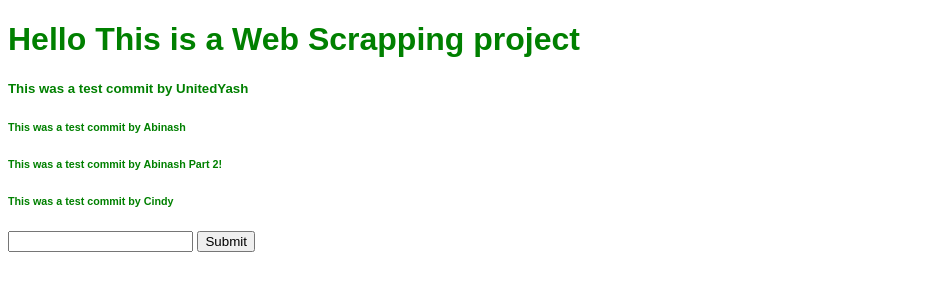
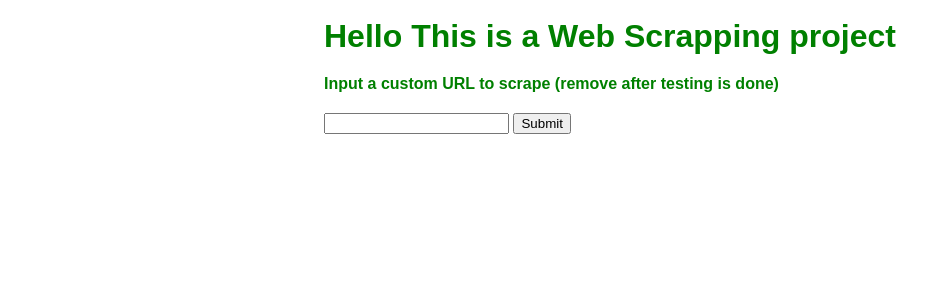
Before and after one commit to digitalyoshixi/news-scraper, a Flask app: page / in a window 1280 px wide. Shown: the top 300 px of the page, without its empty margins (0-951 px from the left). Run offline with Flask 3, Linux system fonts and the light colour scheme.

Commit message:
changing frontend a bit

```diff
--- a/app.py
+++ b/app.py
@@ -4,19 +4,20 @@ import webscraper
 app = Flask(__name__) # referencing this file
 
 print(webscraper.returnpagedata())
-@app.route('/', methods=['POST','GET'])
+@app.route('/', methods=['GET'])
 def index():
-    # Authentication
 
-
-    # GET data
-    #if request.method == "GET":
-        #print(request.args)
-        #print(request.args["EEE"]) # this is a query parameter
 
     return render_template('index.html')
 
 
+@app.route('/scrape', methods=['POST'])
+def scrape():
+    # GET data
+    if request.method == "POST":
+        urltoscrape = request.form['url']
+    return render_template('index.html') # return homepage
+
 
 
 app.run(host="0.0.0.0", port=5000) # run the app on localhost:80 running on all adddresses
--- a/static/css/main.css
+++ b/static/css/main.css
@@ -8,3 +8,9 @@ h1 {
   font-weight: bolder;
   color : green;
 }
+
+.center {
+  margin : auto;
+  width : 50%;
+  padding : 10px;
+}
--- a/static/js/index.js
+++ b/static/js/index.js
@@ -1,14 +1,12 @@
-
-const name = document.querySelector(".name")
-console.log("HELLO");
-
-function handleSubmit(event) {
+// function to get url from the url form button
+async function handleSubmit(event) {
     event.preventDefault(); // Prevent the form from submitting normally
 
     const inputValue = document.getElementById('inputField').value;
-    console.log('Form submitted with value:', inputValue);
+
 
     // Add your custom logic here
 
+
     return false; // Prevent the form from submitting
 }
--- a/templates/index.html
+++ b/templates/index.html
@@ -11,12 +11,9 @@
   </head>
 
   <body>
-      <h1>Hello This is a Web Scrapping project</h1>
-      <h5>This was a test commit by UnitedYash</h5>
-      <h6>This was a test commit by Abinash</h6>
-      <h6>This was a test commit by Abinash Part 2!</h6>
-      <h6>This was a test commit by Cindy</h6>
-      <form id="myForm" onsubmit="return handleSubmit(event)">
+      <h1 class="center">Hello This is a Web Scrapping project</h1>
+      <h4 class="center"> Input a custom URL to scrape (remove after testing is done)</h4>
+      <form class = "center" id="myForm" onsubmit="return handleSubmit(event)">
         <input type="text" id="inputField" name="inputField" required>
         <button type="submit">Submit</button>
       </form>
```
